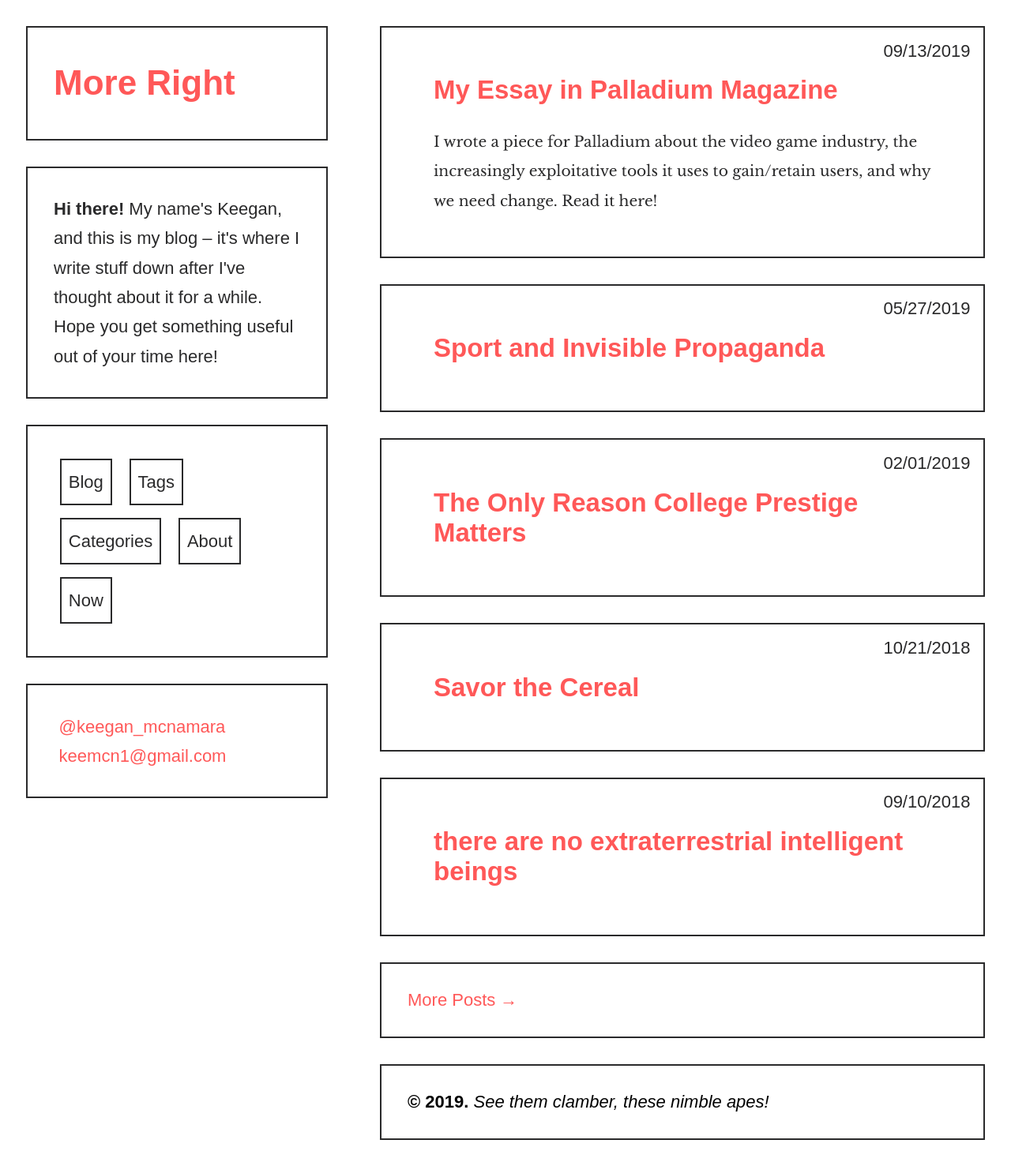
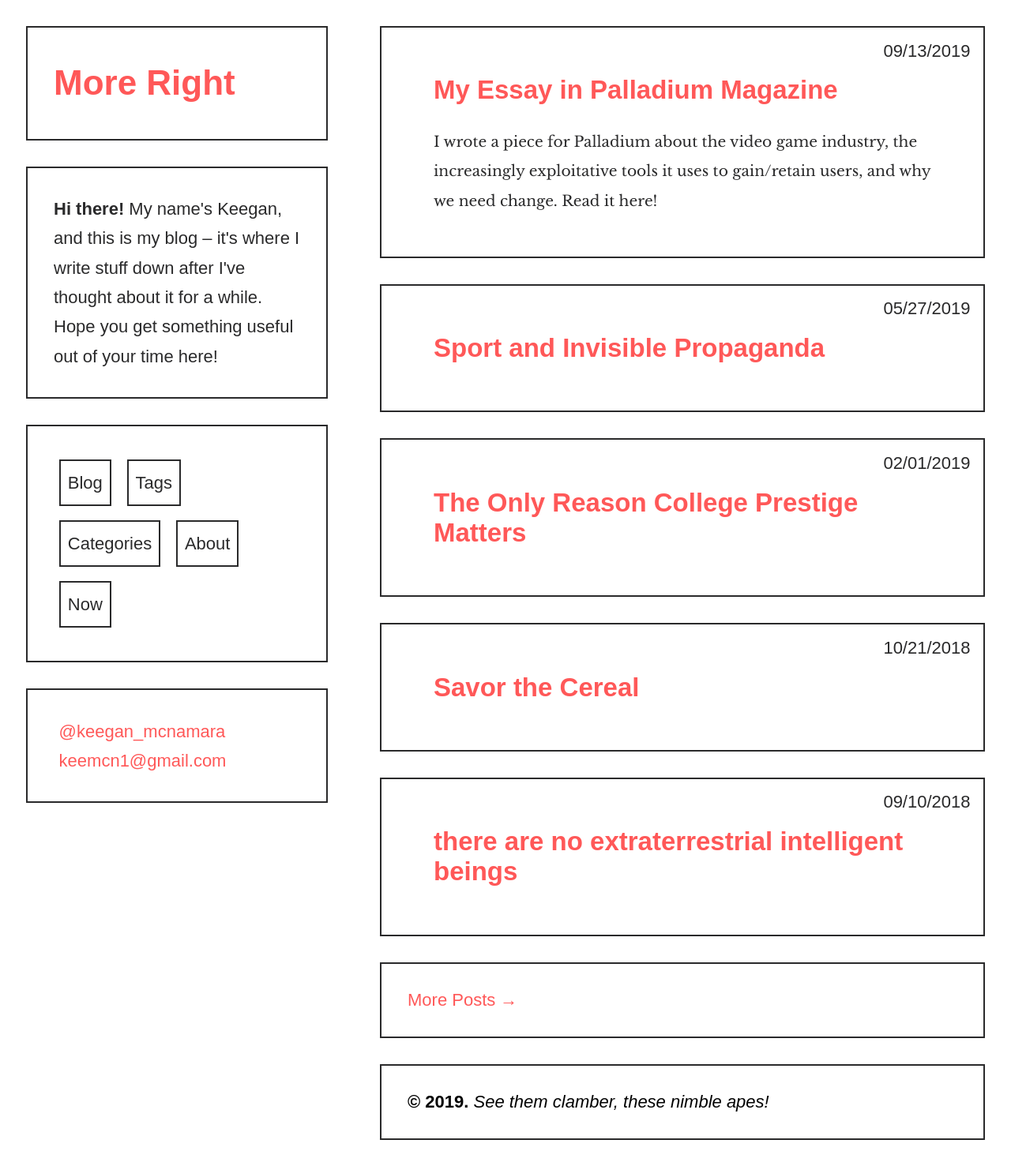
Before and after one commit to keemcn/keemcn.github.io, a Jekyll site: the page built from index.html, in a window 1280 px wide. Shown: the whole page at 79% size. Built offline with Jekyll 4.4.1, drawn with Linux system fonts in a browser that asks for light colours.

Commit message:
more spacing bugs smh

```diff
--- a/_layouts/post.html
+++ b/_layouts/post.html
@@ -10,8 +10,8 @@ layout: default
         <span>{{ tag }}</span>
       {% endfor %}
     </div>
-    <br>
   <time>{{ page.date | date: "%b %-d, %Y" }}{% if page.author %} • {{ page.author }}{% endif %}{% if page.meta %} • {{ page.meta }}{% endif %}</time>
+  <br>
   {{ content }}
 </article>
 
--- a/_sass/_layout.scss
+++ b/_sass/_layout.scss
@@ -91,7 +91,7 @@ nav {
     height: auto;
     vertical-align: top;
     &:nth-child(n) {
-      margin: 8px;
+      margin: 9px 7px 9px 7px;
     }
     &:hover {
       box-sizing: border-box;
```
Also changed, not shown: 12 other files.
